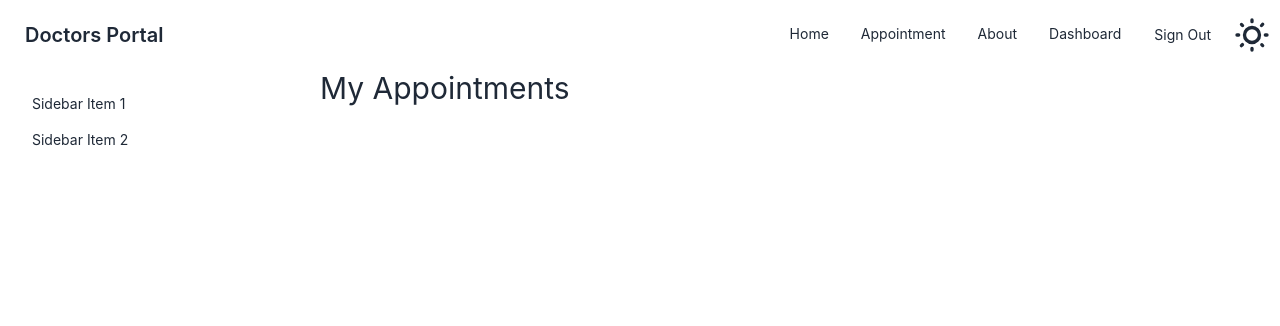
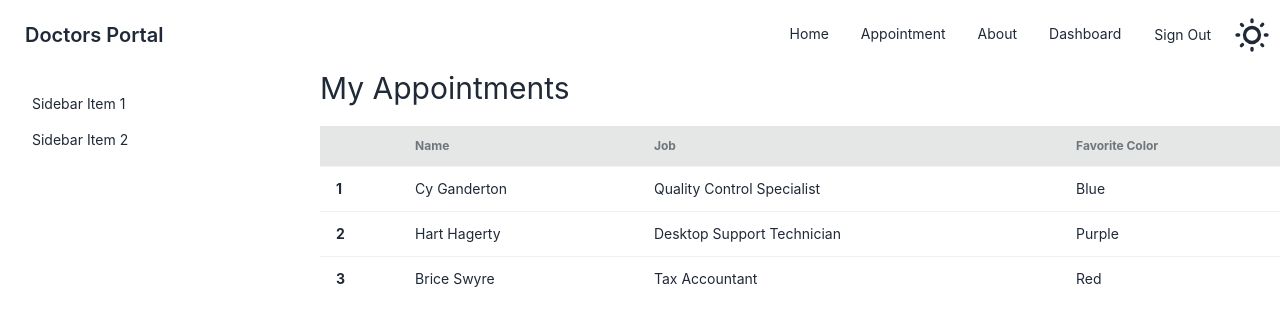
Before and after one commit to Authoi234/doctors-portal, a React (Create React App) app: page /dashboard in a window 1280 px wide. Shown: the top 326 px of the page. Built offline with nearby package versions, Linux system fonts and the light colour scheme; no server answers; sample sign-in values are in the browser's storage.

Commit message:
table is added

```diff
--- a/src/Pages/Dashboard/MyAppointment/MyAppointment.js
+++ b/src/Pages/Dashboard/MyAppointment/MyAppointment.js
@@ -1,9 +1,45 @@
-import React from 'react';
+import React, { useContext } from 'react';
+import { AuthContext } from '../../../contexts/AuthProvider';
 
 const MyAppointment = () => {
+    const {user} = useContext(AuthContext);
+    const url = `http://localhost:5000/bookings?email=${user?.email}`
+
     return (
         <div>
-            <h3 className="text-3xl">My Appointments</h3>
+            <h3 className="text-3xl mb-5">My Appointments</h3>
+            <div className="overflow-x-auto">
+                <table className="table w-full">
+                    <thead className='bg-base-300'>
+                        <tr>
+                            <th></th>
+                            <th>Name</th>
+                            <th>Job</th>
+                            <th>Favorite Color</th>
+                        </tr>
+                    </thead>
+                    <tbody>
+                        <tr className='hover'>
+                            <th>1</th>
+                            <td>Cy Ganderton</td>
+                            <td>Quality Control Specialist</td>
+                            <td>Blue</td>
+                        </tr>
+                        <tr className="hover">
+                            <th>2</th>
+                            <td>Hart Hagerty</td>
+                            <td>Desktop Support Technician</td>
+                            <td>Purple</td>
+                        </tr>
+                        <tr className='hover'>
+                            <th>3</th>
+                            <td>Brice Swyre</td>
+                            <td>Tax Accountant</td>
+                            <td>Red</td>
+                        </tr>
+                    </tbody>
+                </table>
+            </div>
         </div>
     );
 };
```
